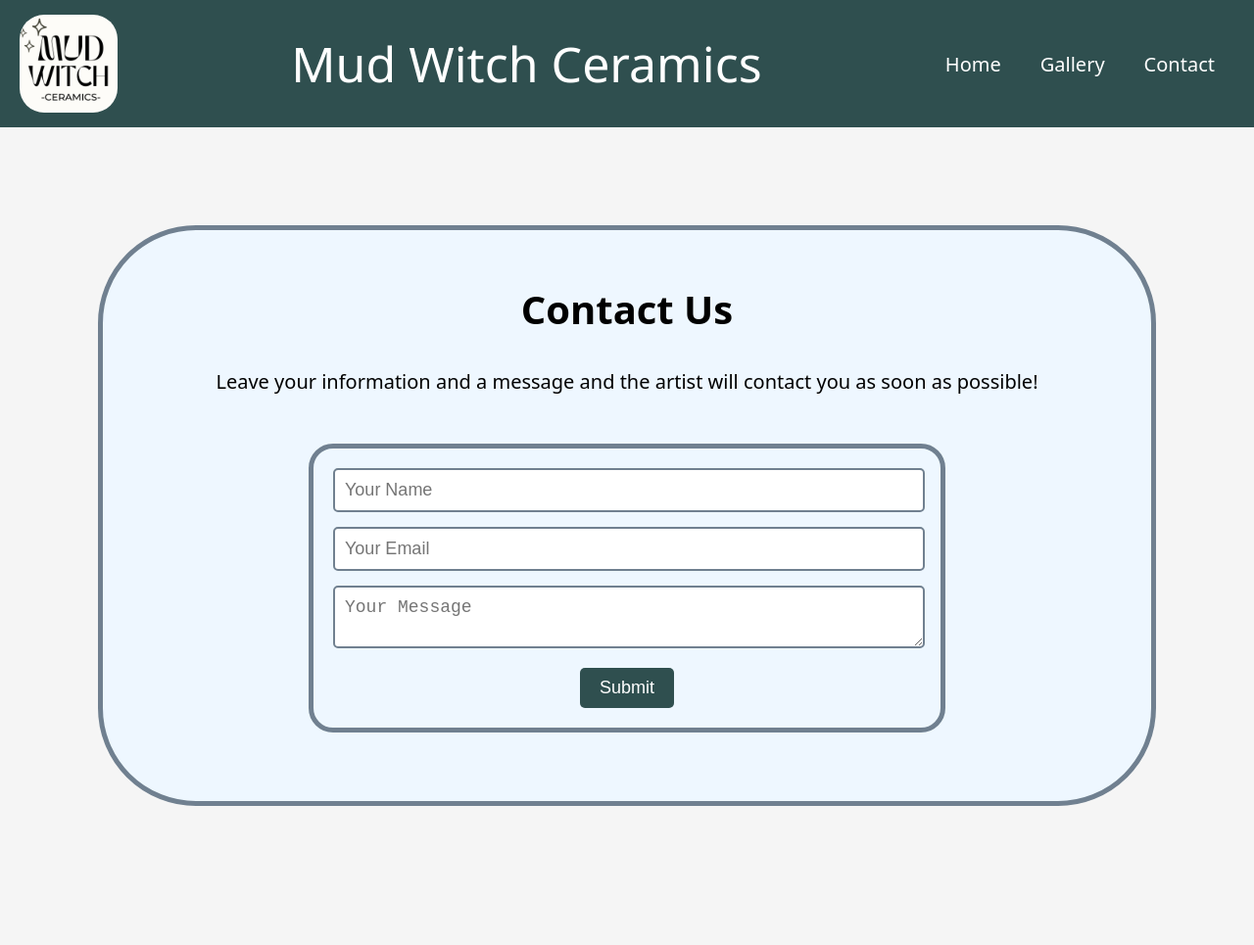
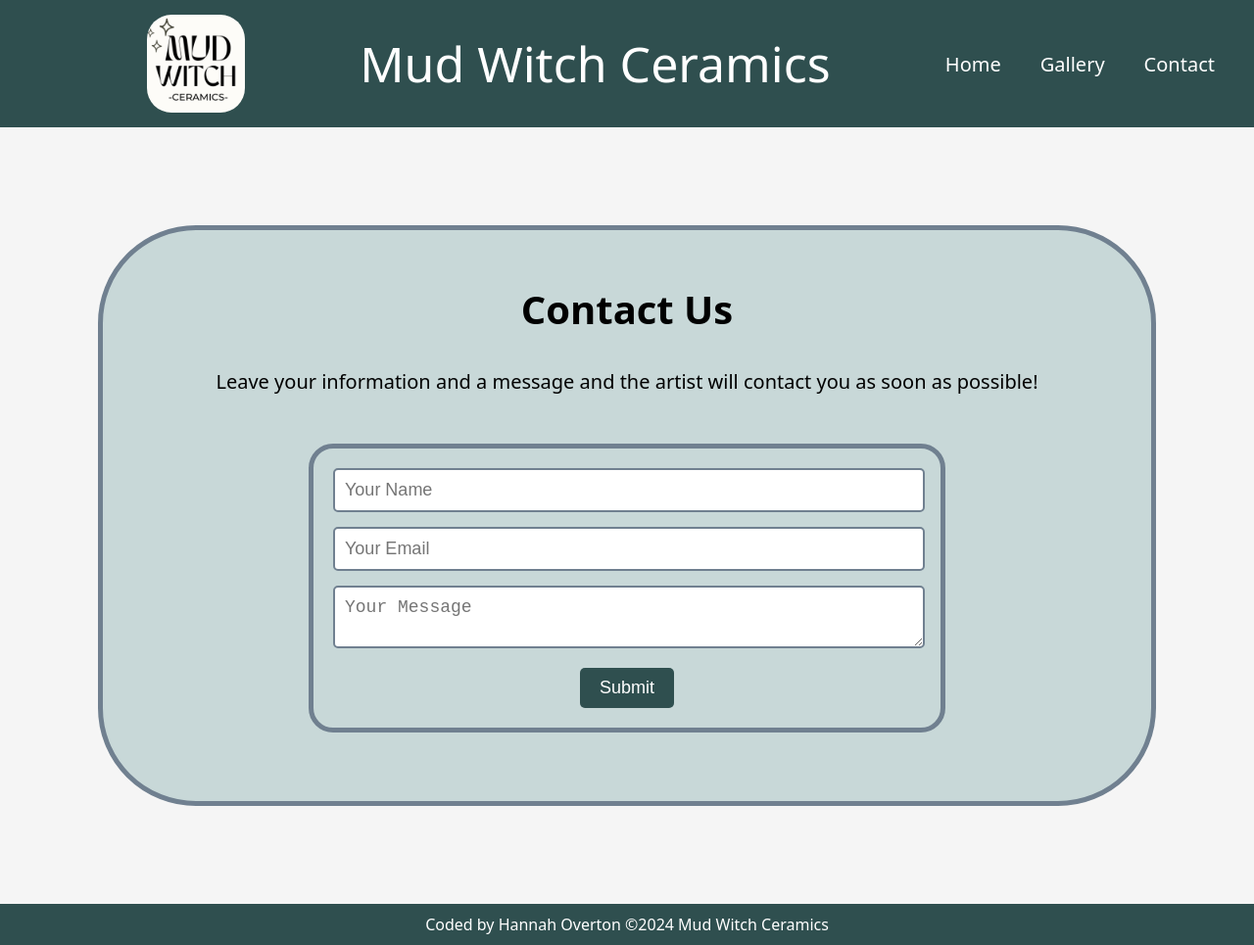
Before and after one commit to hannahoverton99/MudWitchWebsite, a plain HTML site: page contact.html in a window 1280 px wide. Shown: the whole page at 98% size. Before the commit the page ends 923 px from the top, so only its background shows below. Drawn offline with Linux system fonts and the light colour scheme.

Commit message:
fixed styling

```diff
--- a/contact.html
+++ b/contact.html
@@ -29,9 +29,7 @@
             <textarea name="message" placeholder="Your Message" required></textarea>
             <button type="submit">Submit</button>
         </form>
-
     </div>
-    <!-- Add this before the closing </body> tag -->
 <div id="custom-popup" class="popup">
     <div class="popup-content">
         <p>Message sent!</p>
@@ -47,7 +45,9 @@
         emailjs.init("--B-GLuiHB04YypkE");  // Replace 'YOUR_USER_ID' with your EmailJS user ID
     })();
 </script>
-
+<footer>Coded by Hannah Overton
+    ©2024 Mud Witch Ceramics
+</footer>
 
 </body>
 </html>
--- a/style.css
+++ b/style.css
@@ -17,13 +17,13 @@ nav {
     display: flex;
     justify-content: space-between;
     align-items: center;
-    padding: 15px 20px;
+    padding: 15px 20px 15px 150px;
 }
 
 nav .logo {
     text-align: center;
     color: #ffffff;
-    font-size: 24px;
+    font-size: 30px;
     font-weight: bold;
 }
 
@@ -74,9 +74,12 @@ nav ul li a:hover {
     }
 }
 .header{
+    display:flex;
+    margin-left:10px;
     color:white;
     font-size: 50px;
     padding-left: 10px;
+    text-align: center;
 }
 
 img{
@@ -111,13 +114,13 @@ p{
     border-radius: 100px;
     padding: 20px 75px;
     margin: 100px 100px;
-    background-color:#EEF7FF;
+    background-color:#c8d8d8;
 }
 form#contact-form {
     max-width: 600px;
     margin: 50px auto;
     padding: 20px;
-    background-color: #EEF7FF;
+    background-color: #c8d8d8;
     border: 5px solid slategrey;
     border-radius: 25px;
 }
```
Also changed, not shown: contact.js (+0 -11 lines).
